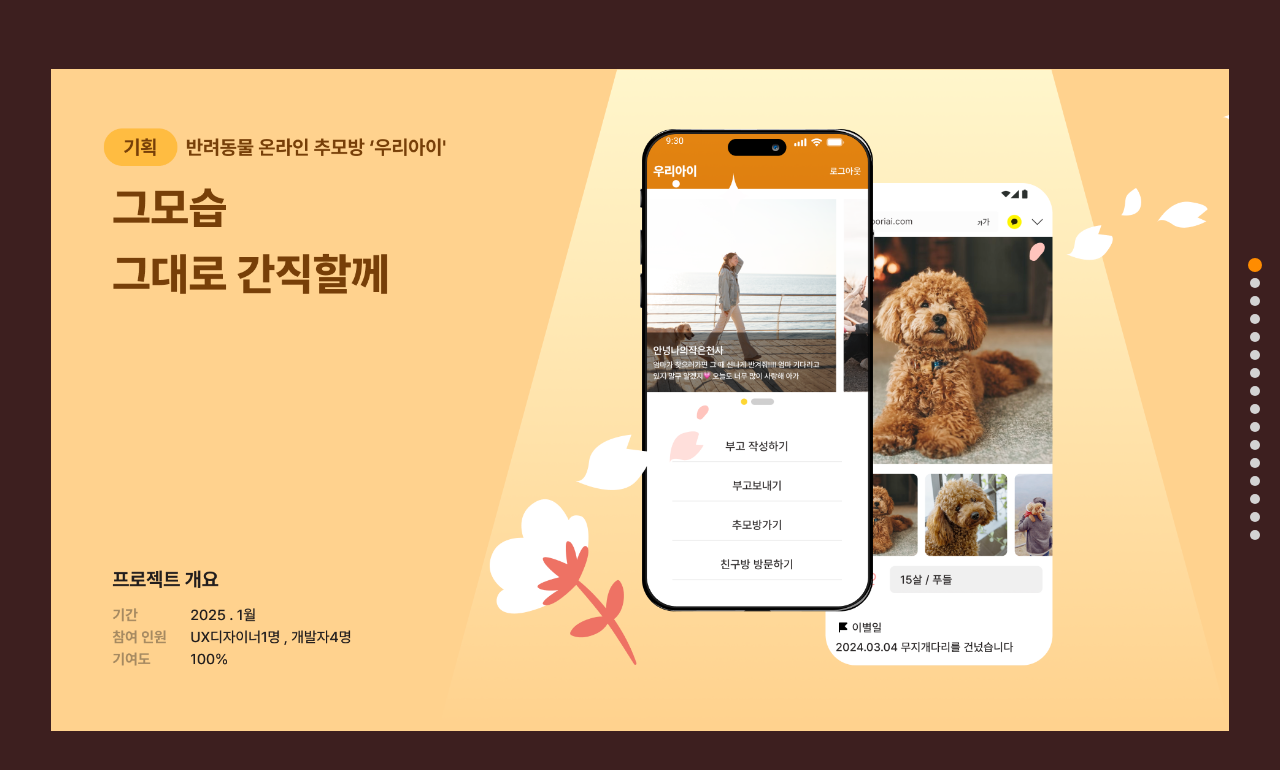
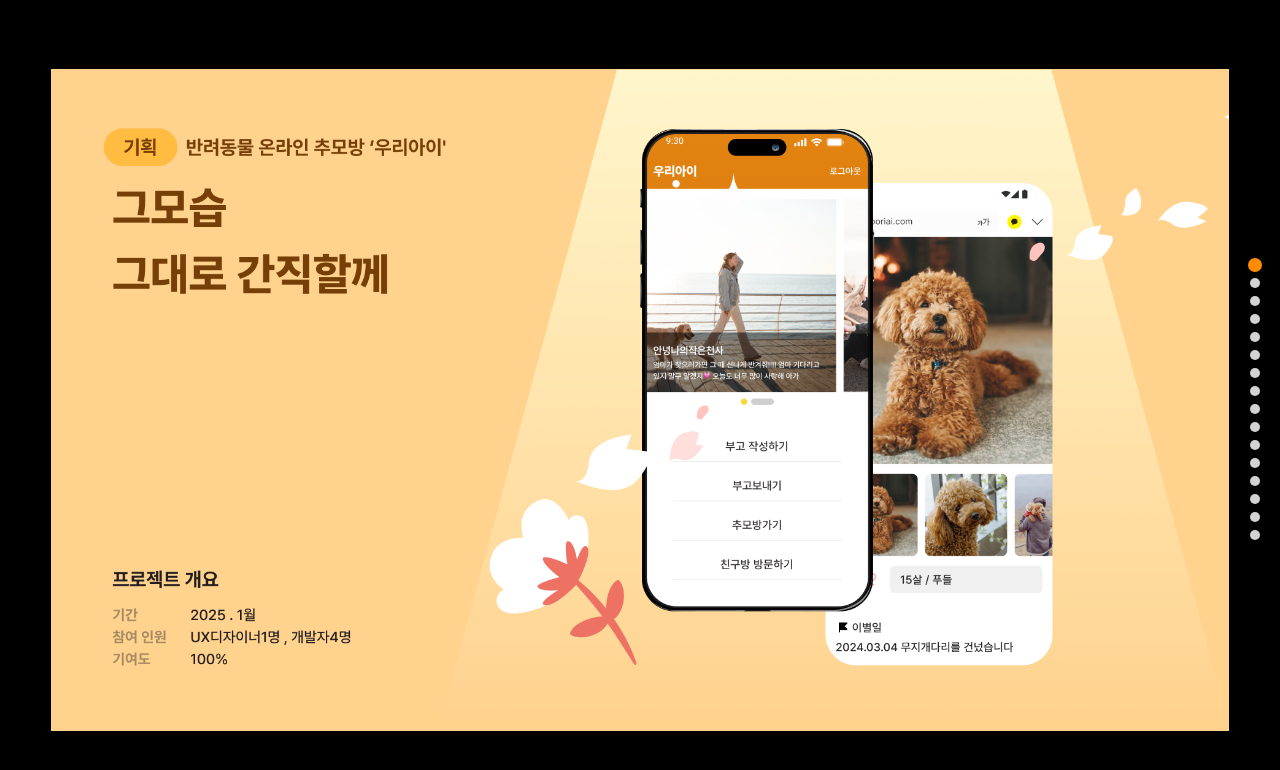
Before and after one commit to hamzzy12/portfolio, a plain HTML site: page index.html in a window 1280 px wide. Drawn offline with nearby package versions, Linux system fonts and the light colour scheme.

Commit message:
Change background color to black

```diff
--- a/styles.css
+++ b/styles.css
@@ -3,7 +3,7 @@ html, body {
   padding: 0;
   height: 100%;
   overflow: hidden;
-  background-color: #3d1f1f;
+  background-color: #000000;
 }
 
 #container {
```
